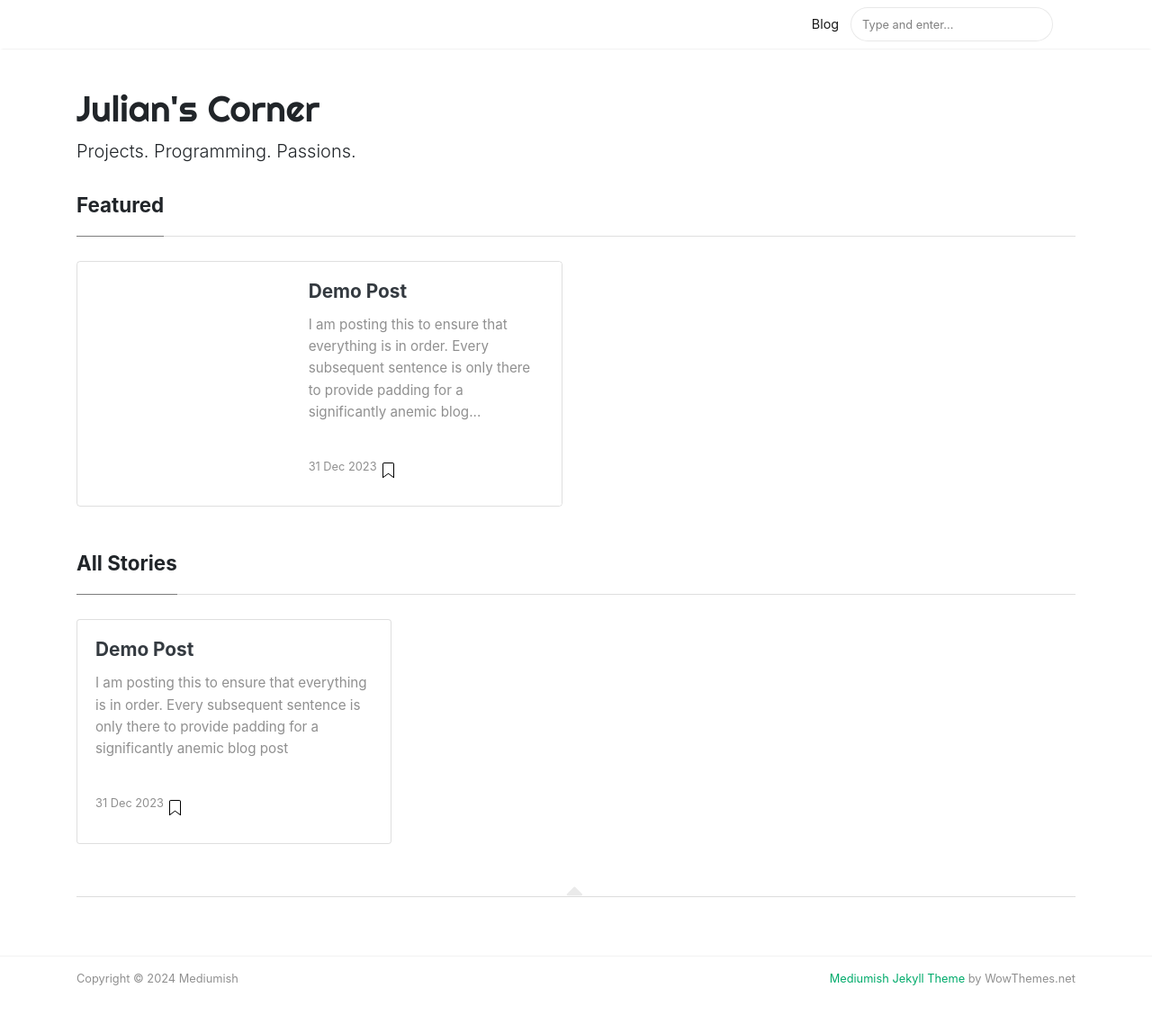
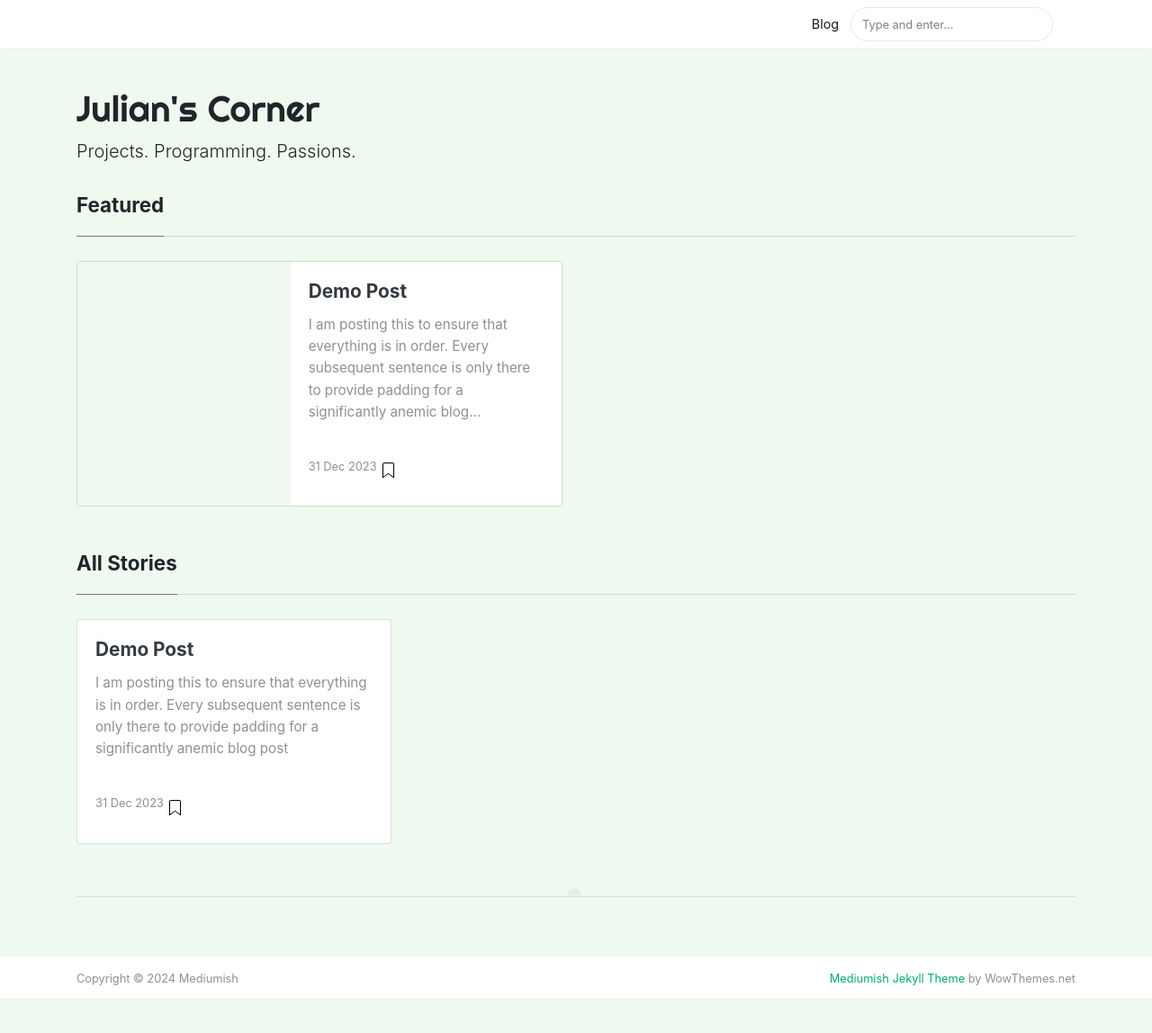
Before and after one commit to LawrenJ/LawrenJ.github.io, a Jekyll site: the page built from index.html, in a window 1280 px wide and 1171 px high. Shown: the top 1148 px of the window at 90% size. Built offline with Jekyll 4.4.1, drawn with Linux system fonts in a browser that asks for light colours; nearby versions of some CDN libraries; the list of posts is cut into pages by our own code.

Commit message:
Update screen.css

```diff
--- a/assets/css/screen.css
+++ b/assets/css/screen.css
@@ -21,10 +21,10 @@ a:hover {
     text-decoration: none;
 }
 
-/* body {
-    background-color: #5D8AA8
+ body {
+    background-color: #EEF9EF
 
-}*/
+}
 
 pre {
     -moz-box-sizing: border-box;
@@ -44,7 +44,7 @@ pre {
 }
 
 .mediumnavigation {
-    background: rgba(255, 255, 255, .97);
+    background: #709775);
     box-shadow: 0 2px 2px -2px rgba(0, 0, 0, .15);
     transition: top 0.2s ease-in-out;
 }
```
